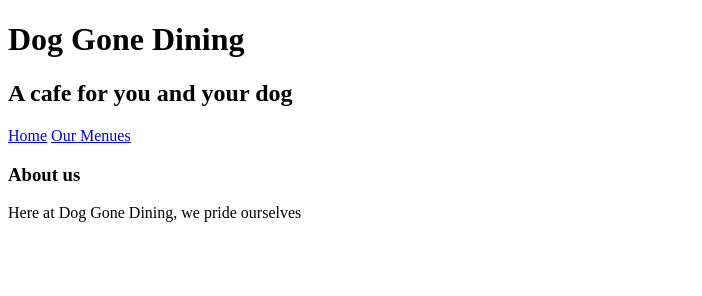
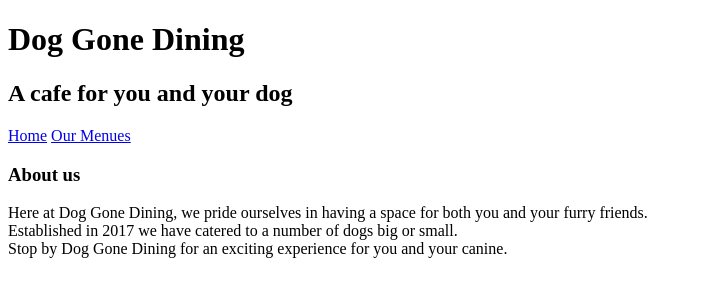
Before and after one commit to Financedbacon30/SkillsUSA-Districts, a plain HTML site: page website_structure/index.html in a window 1280 px wide. Shown: the whole page, without its empty margins (0-702 px from the left). Drawn offline with Linux system fonts and the light colour scheme.

Commit message:
Added some things to the home page.

```diff
--- a/website_structure/index.html
+++ b/website_structure/index.html
@@ -17,7 +17,10 @@
     <div class="container">
         <div>
             <h3>About us</h3>
-            <p>Here at Dog Gone Dining, we pride ourselves </p>
+            <p>Here at Dog Gone Dining, we pride ourselves in having a space for both you and your furry friends. <br>
+            Established in 2017 we have catered to a number of dogs big or small. <br>
+            Stop by Dog Gone Dining for an exciting experience for you and your canine.
+            </p>
         </div>
 
     </div>
```
